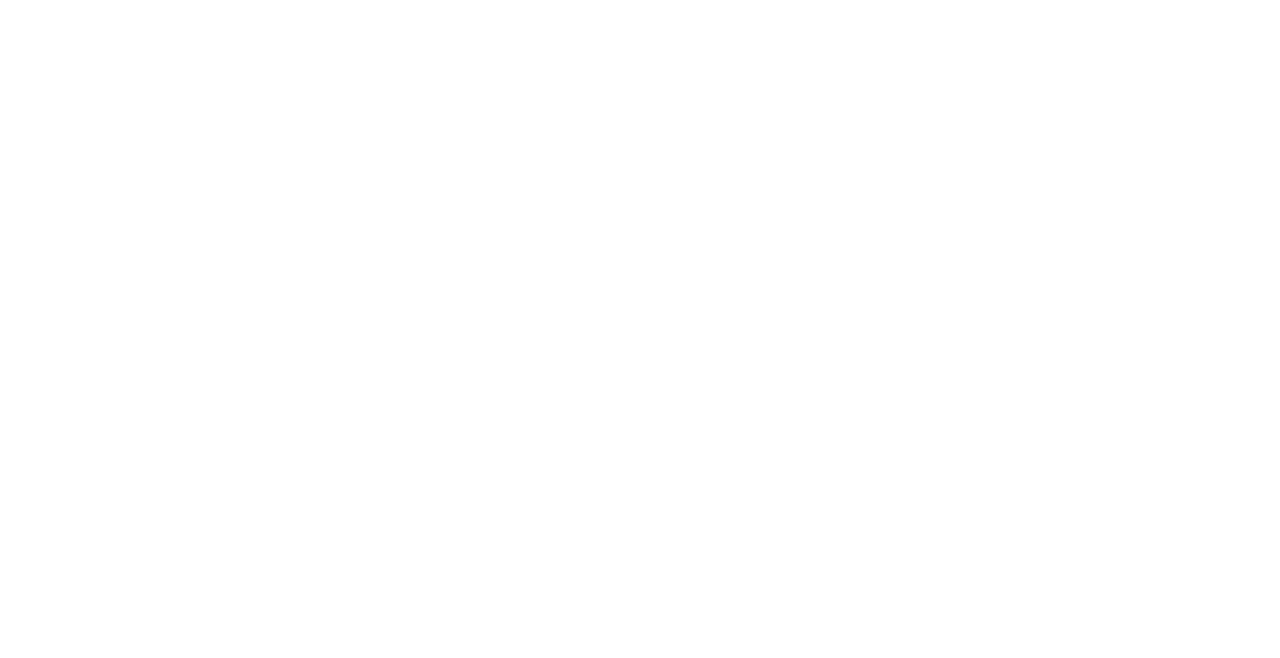
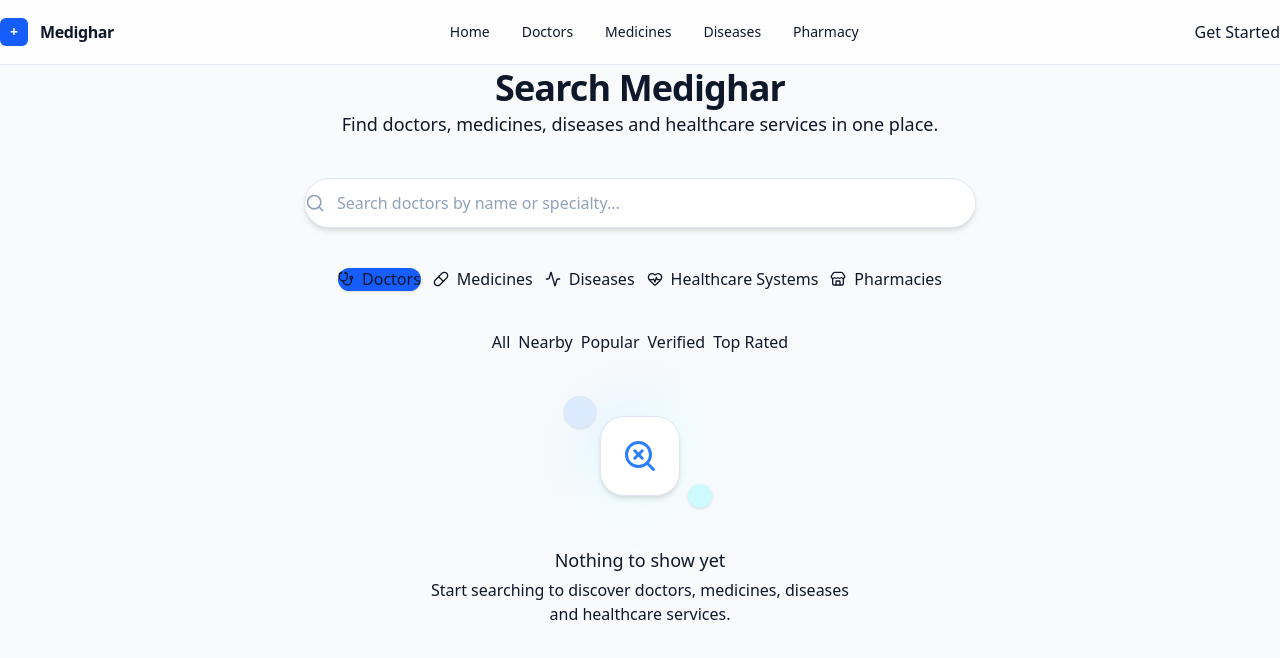
Before and after one commit to pulkitokte/medighar-next, a React (Vite) app in the folder OneDrive/Desktop/Medighar/: page /search in a window 1280 px wide. Before the commit this address had no page. Shown: the top 658 px of the page. Built offline with nearby package versions, Linux system fonts and the light colour scheme.

Commit message:
feat(search): implement reusable search results foundation

```diff
--- /dev/null
+++ b/OneDrive/Desktop/Medighar/src/data/search/categories.js
@@ -0,0 +1,34 @@
+ import { Stethoscope, Pill, Activity, HeartPulse, Store } from 'lucide-react'
+
+export const SEARCH_CATEGORIES = [
+  {
+    key: 'doctors',
+    label: 'Doctors',
+    icon: Stethoscope,
+    placeholder: 'Search doctors by name or specialty...',
+  },
+  {
+    key: 'medicines',
+    label: 'Medicines',
+    icon: Pill,
+    placeholder: 'Search medicines by name or use...',
+  },
+  {
+    key: 'diseases',
+    label: 'Diseases',
+    icon: Activity,
+    placeholder: 'Search diseases by name or symptom...',
+  },
+  {
+    key: 'healthcare-systems',
+    label: 'Healthcare Systems',
+    icon: HeartPulse,
+    placeholder: 'Search healthcare systems...',
+  },
+  {
+    key: 'pharmacies',
+    label: 'Pharmacies',
+    icon: Store,
+    placeholder: 'Search pharmacies near you...',
+  },
+]
--- /dev/null
+++ b/OneDrive/Desktop/Medighar/src/data/search/filters.js
@@ -0,0 +1,7 @@
+export const SEARCH_FILTERS = [
+  { key: "all", label: "All" },
+  { key: "nearby", label: "Nearby" },
+  { key: "popular", label: "Popular" },
+  { key: "verified", label: "Verified" },
+  { key: "top-rated", label: "Top Rated" },
+];
--- /dev/null
+++ b/OneDrive/Desktop/Medighar/src/features/search/components/EmptySearchState.jsx
@@ -0,0 +1,34 @@
+import { SearchX } from "lucide-react";
+import { motion } from "framer-motion";
+
+function EmptySearchState() {
+  return (
+    <div className="flex flex-col items-center gap-6 py-16 text-center">
+      <motion.div
+        animate={{ y: [0, -8, 0] }}
+        transition={{ duration: 3, repeat: Infinity, ease: "easeInOut" }}
+        className="relative flex h-32 w-32 items-center justify-center"
+      >
+        <div className="absolute h-32 w-32 rounded-full bg-gradient-to-br from-blue-100 via-cyan-50 to-transparent blur-xl" />
+        <div className="absolute -left-3 top-1 h-8 w-8 rounded-full bg-blue-100 shadow-sm" />
+        <div className="absolute -right-2 bottom-3 h-6 w-6 rounded-full bg-cyan-100 shadow-sm" />
+
+        <div className="relative flex h-20 w-20 items-center justify-center rounded-3xl border border-slate-200 bg-white shadow-md">
+          <SearchX className="h-9 w-9 text-blue-500" aria-hidden="true" />
+        </div>
+      </motion.div>
+
+      <div className="flex flex-col items-center gap-1">
+        <p className="text-base font-medium text-slate-900 sm:text-lg">
+          Nothing to show yet
+        </p>
+        <p className="max-w-md text-sm text-slate-600 sm:text-base">
+          Start searching to discover doctors, medicines, diseases and
+          healthcare services.
+        </p>
+      </div>
+    </div>
+  );
+}
+
+export default EmptySearchState;
--- /dev/null
+++ b/OneDrive/Desktop/Medighar/src/features/search/components/SearchBar.jsx
@@ -0,0 +1,55 @@
+import { useState } from "react";
+import { Search, X } from "lucide-react";
+import { AnimatePresence, motion } from "framer-motion";
+import { cn } from "@/shared/lib/cn.js";
+
+function SearchBar({
+  placeholder = "Search doctors, medicines, diseases...",
+  className,
+}) {
+  const [value, setValue] = useState("");
+
+  const handleClear = () => setValue("");
+
+  return (
+    <div
+      className={cn(
+        "group flex w-full items-center gap-3 rounded-full border border-slate-200 bg-white px-3 py-2 shadow-md transition-shadow focus-within:border-blue-400 focus-within:shadow-lg",
+        className,
+      )}
+    >
+      <Search
+        className="ml-2 h-5 w-5 shrink-0 text-slate-400 transition-colors group-focus-within:text-blue-600"
+        aria-hidden="true"
+      />
+
+      <input
+        type="text"
+        value={value}
+        onChange={(event) => setValue(event.target.value)}
+        aria-label="Search Medighar"
+        placeholder={placeholder}
+        className="h-12 w-full min-w-0 bg-transparent text-sm text-slate-900 placeholder:text-slate-400 focus:outline-none sm:text-base"
+      />
+
+      <AnimatePresence>
+        {value && (
+          <motion.button
+            type="button"
+            onClick={handleClear}
+            aria-label="Clear search"
+            initial={{ opacity: 0, scale: 0.8 }}
+            animate={{ opacity: 1, scale: 1 }}
+            exit={{ opacity: 0, scale: 0.8 }}
+            transition={{ duration: 0.15 }}
+            className="mr-1 flex h-8 w-8 shrink-0 items-center justify-center rounded-full text-slate-400 hover:bg-slate-100 hover:text-slate-600"
+          >
+            <X className="h-4 w-4" aria-hidden="true" />
+          </motion.button>
+        )}
+      </AnimatePresence>
+    </div>
+  );
+}
+
+export default SearchBar;
--- /dev/null
+++ b/OneDrive/Desktop/Medighar/src/features/search/components/SearchCategoryTabs.jsx
@@ -0,0 +1,46 @@
+import { motion } from "framer-motion";
+import { cn } from "@/shared/lib/cn.js";
+import { SEARCH_CATEGORIES } from "@/data/search/categories.js";
+
+function SearchCategoryTabs({ value, onChange }) {
+  return (
+    <div
+      role="tablist"
+      aria-label="Search categories"
+      className="flex w-full flex-wrap items-center justify-center gap-3"
+    >
+      {SEARCH_CATEGORIES.map((category) => {
+        const Icon = category.icon;
+        const isActive = value === category.key;
+
+        return (
+          <button
+            key={category.key}
+            type="button"
+            role="tab"
+            aria-selected={isActive}
+            onClick={() => onChange(category.key)}
+            className={cn(
+              "relative inline-flex items-center gap-2 rounded-full px-4 py-2 text-sm font-medium transition-colors",
+              isActive
+                ? "text-white"
+                : "text-slate-600 hover:bg-slate-100 hover:text-slate-900",
+            )}
+          >
+            {isActive && (
+              <motion.span
+                layoutId="search-category-active-pill"
+                transition={{ type: "spring", stiffness: 400, damping: 32 }}
+                className="absolute inset-0 rounded-full bg-blue-600 shadow-sm"
+              />
+            )}
+            <Icon className="relative h-4 w-4 shrink-0" aria-hidden="true" />
+            <span className="relative">{category.label}</span>
+          </button>
+        );
+      })}
+    </div>
+  );
+}
+
+export default SearchCategoryTabs;
--- /dev/null
+++ b/OneDrive/Desktop/Medighar/src/features/search/components/SearchFilters.jsx
@@ -0,0 +1,33 @@
+import { cn } from "@/shared/lib/cn.js";
+import { SEARCH_FILTERS } from "@/data/search/filters.js";
+
+function SearchFilters({ value, onChange }) {
+  return (
+    <div className="w-full overflow-x-auto">
+      <div className="flex w-max min-w-full items-center justify-center gap-2 px-1 py-1 sm:flex-wrap">
+        {SEARCH_FILTERS.map((filter) => {
+          const isActive = value === filter.key;
+
+          return (
+            <button
+              key={filter.key}
+              type="button"
+              aria-pressed={isActive}
+              onClick={() => onChange(filter.key)}
+              className={cn(
+                "shrink-0 whitespace-nowrap rounded-full border px-4 py-1.5 text-sm font-medium transition-colors",
+                isActive
+                  ? "border-blue-200 bg-blue-50 text-blue-700"
+                  : "border-slate-200 bg-white text-slate-600 hover:bg-slate-50",
+              )}
+            >
+              {filter.label}
+            </button>
+          );
+        })}
+      </div>
+    </div>
+  );
+}
+
+export default SearchFilters;
--- /dev/null
+++ b/OneDrive/Desktop/Medighar/src/pages/Search/SearchPage.jsx
@@ -0,0 +1,86 @@
+import { useMemo, useState } from "react";
+import { motion } from "framer-motion";
+import Section from "@/shared/components/ui/Section.jsx";
+import Container from "@/shared/components/ui/Container.jsx";
+import PageHeading from "@/shared/components/ui/PageHeading.jsx";
+import SearchBar from "@/features/search/components/SearchBar.jsx";
+import SearchCategoryTabs from "@/features/search/components/SearchCategoryTabs.jsx";
+import SearchFilters from "@/features/search/components/SearchFilters.jsx";
+import EmptySearchState from "@/features/search/components/EmptySearchState.jsx";
+import { SEARCH_CATEGORIES } from "@/data/search/categories.js";
+import { SEARCH_FILTERS } from "@/data/search/filters.js";
+
+const fadeUp = {
+  initial: { opacity: 0, y: 16 },
+  animate: { opacity: 1, y: 0 },
+};
+
+function SearchPage() {
+  const [activeCategory, setActiveCategory] = useState(
+    SEARCH_CATEGORIES[0].key,
+  );
+  const [activeFilter, setActiveFilter] = useState(SEARCH_FILTERS[0].key);
+
+  const activeCategoryData = useMemo(
+    () => SEARCH_CATEGORIES.find((category) => category.key === activeCategory),
+    [activeCategory],
+  );
+
+  return (
+    <Section paddingY="py-16 sm:py-20">
+      <Container className="flex flex-col items-center gap-10">
+        <motion.div
+          initial={fadeUp.initial}
+          animate={fadeUp.animate}
+          transition={{ duration: 0.4, ease: "easeOut" }}
+        >
+          <PageHeading
+            title="Search Medighar"
+            subtitle="Find doctors, medicines, diseases and healthcare services in one place."
+          />
+        </motion.div>
+
+        <motion.div
+          initial={fadeUp.initial}
+          animate={fadeUp.animate}
+          transition={{ duration: 0.4, ease: "easeOut", delay: 0.05 }}
+          className="w-full max-w-2xl"
+        >
+          <SearchBar placeholder={activeCategoryData?.placeholder} />
+        </motion.div>
+
+        <motion.div
+          initial={fadeUp.initial}
+          animate={fadeUp.animate}
+          transition={{ duration: 0.4, ease: "easeOut", delay: 0.1 }}
+          className="w-full"
+        >
+          <SearchCategoryTabs
+            value={activeCategory}
+            onChange={setActiveCategory}
+          />
+        </motion.div>
+
+        <motion.div
+          initial={fadeUp.initial}
+          animate={fadeUp.animate}
+          transition={{ duration: 0.4, ease: "easeOut", delay: 0.15 }}
+          className="w-full"
+        >
+          <SearchFilters value={activeFilter} onChange={setActiveFilter} />
+        </motion.div>
+
+        <motion.div
+          initial={{ opacity: 0 }}
+          animate={{ opacity: 1 }}
+          transition={{ duration: 0.4, ease: "easeOut", delay: 0.2 }}
+          className="w-full"
+        >
+          <EmptySearchState />
+        </motion.div>
+      </Container>
+    </Section>
+  );
+}
+
+export default SearchPage;
--- a/OneDrive/Desktop/Medighar/src/routes/AppRoutes.jsx
+++ b/OneDrive/Desktop/Medighar/src/routes/AppRoutes.jsx
@@ -1,12 +1,14 @@
 import { Routes, Route } from "react-router-dom";
 import MainLayout from "@/layouts/MainLayout.jsx";
 import HomePage from "@/pages/Home/HomePage.jsx";
+import SearchPage from "@/pages/Search/SearchPage.jsx";
 
 function AppRoutes() {
   return (
     <Routes>
       <Route element={<MainLayout />}>
         <Route path="/" element={<HomePage />} />
+        <Route path="/search" element={<SearchPage />} />
       </Route>
     </Routes>
   );
```
